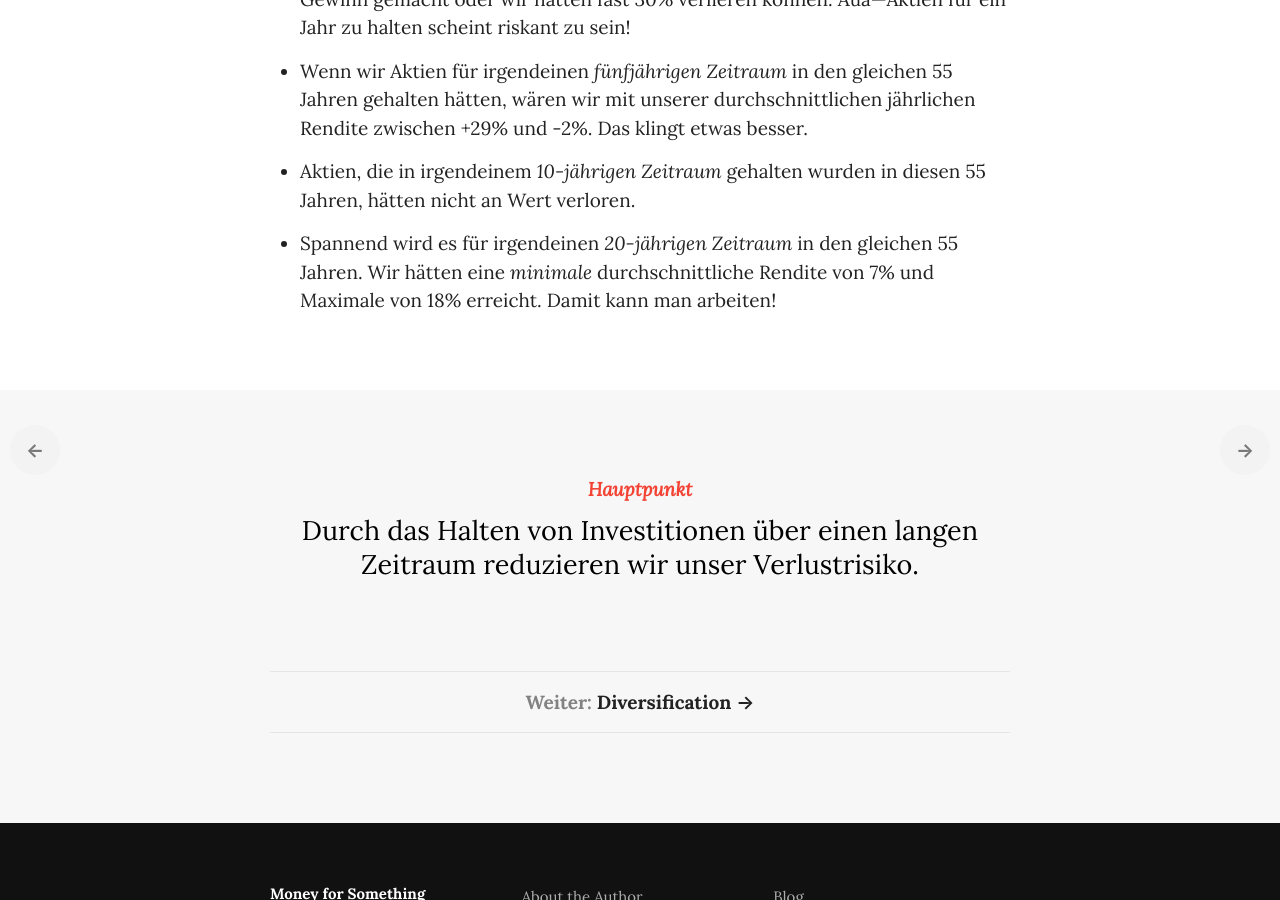
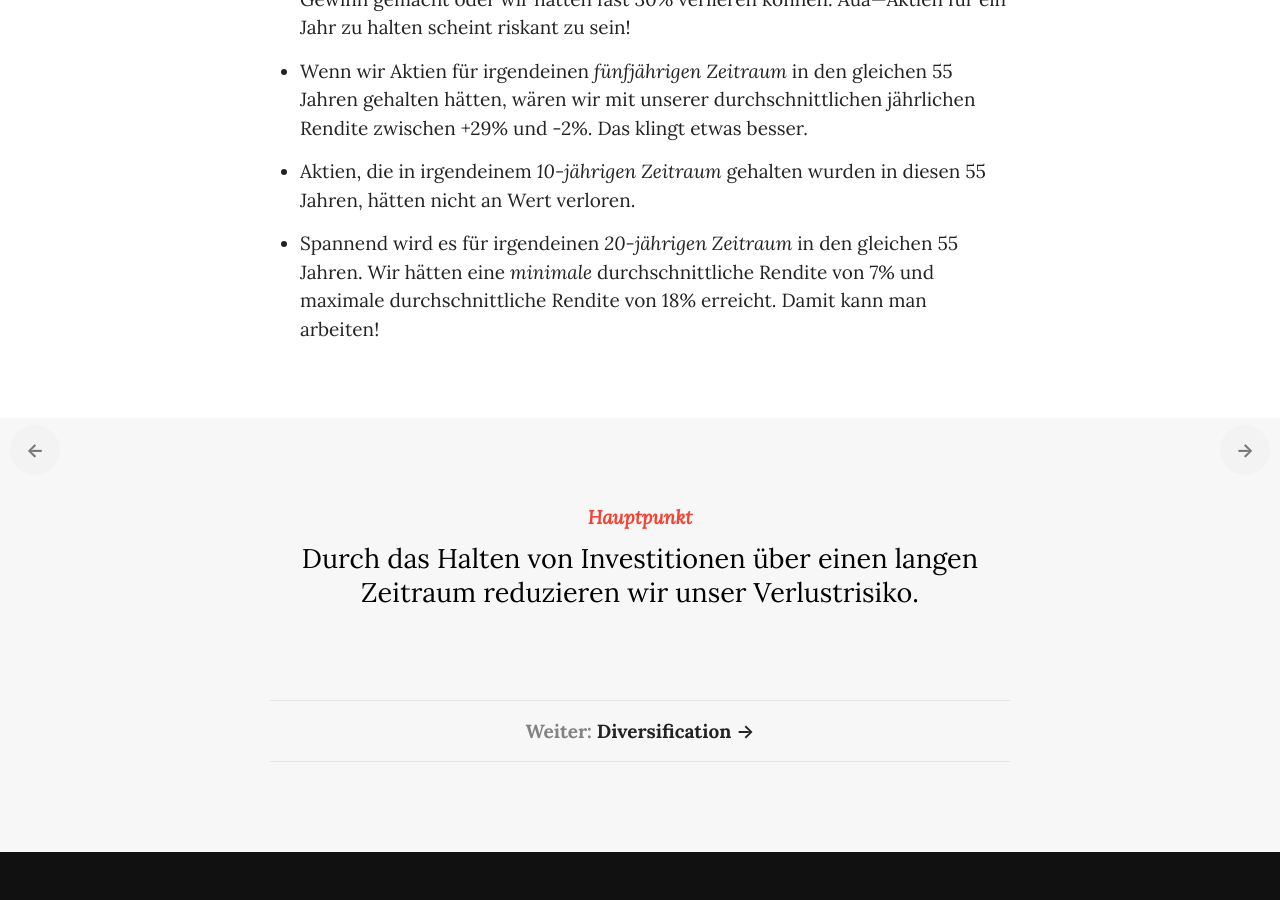
Before and after one commit to dafacto/moneyforsomething-de, a Jekyll site: the page built from _chapters/07_investment-period.md, in a window 1280 px wide and 900 px high, scrolled down 1060 px. Built offline with Jekyll 4.4.1, drawn with Linux system fonts in a browser that asks for light colours; some web fonts are replaced; a script that is not in the unit is left out.

Commit message:
Update 07_investment-period.md

```diff
--- a/_chapters/07_investment-period.md
+++ b/_chapters/07_investment-period.md
@@ -21,4 +21,4 @@ Was sagt uns diese Abbildung?
 
 - Aktien, die in irgendeinem *10-jährigen Zeitraum* gehalten wurden in diesen 55 Jahren, hätten nicht an Wert verloren.
 
-- Spannend wird es für irgendeinen *20-jährigen Zeitraum* in den gleichen 55 Jahren. Wir hätten eine *minimale* durchschnittliche Rendite von 7% und Maximale von 18% erreicht. Damit kann man arbeiten!
+- Spannend wird es für irgendeinen *20-jährigen Zeitraum* in den gleichen 55 Jahren. Wir hätten eine *minimale* durchschnittliche Rendite von 7% und maximale durchschnittliche Rendite von 18% erreicht. Damit kann man arbeiten!
```
